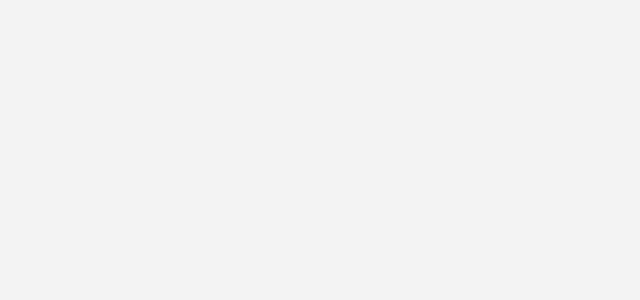
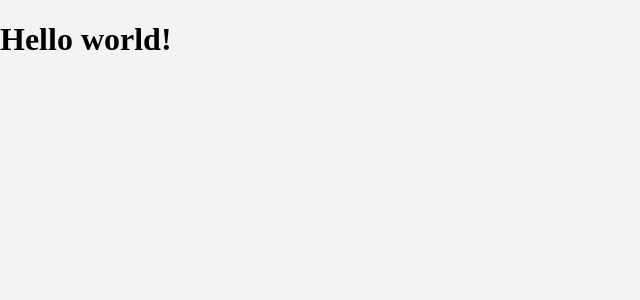
Before and after one commit to MahmoudMuhammedAli/SciDocs, a React (Create React App) app in the folder client/: page /login in a window 1280 px wide. Shown: the top 300 px of the page, without its empty margins (0-640 px from the left). Built offline with nearby package versions, Linux system fonts and the light colour scheme.

Commit message:
install tailwind css

```diff
--- a/client/package.json
+++ b/client/package.json
@@ -6,12 +6,15 @@
     "@testing-library/jest-dom": "^5.11.10",
     "@testing-library/react": "^11.2.6",
     "@testing-library/user-event": "^12.8.3",
+    "autoprefixer": "^10.4.8",
+    "postcss": "^8.4.16",
     "quill": "^1.3.7",
     "react": "^17.0.2",
     "react-dom": "^17.0.2",
     "react-router-dom": "^5.2.0",
     "react-scripts": "4.0.3",
     "socket.io-client": "^4.0.1",
+    "tailwindcss": "^3.1.8",
     "uuid": "^8.3.2",
     "web-vitals": "^1.1.1"
   },
--- /dev/null
+++ b/client/postcss.config.js
@@ -0,0 +1,6 @@
+module.exports = {
+  plugins: {
+    tailwindcss: {},
+    autoprefixer: {},
+  },
+}
--- a/client/src/App.js
+++ b/client/src/App.js
@@ -1,11 +1,12 @@
-import TextEditor from "./TextEditor"
+import TextEditor from "./pages/TextEditor";
 import {
   BrowserRouter as Router,
   Switch,
   Route,
   Redirect,
-} from "react-router-dom"
-import { v4 as uuidV4 } from "uuid"
+} from "react-router-dom";
+import { v4 as uuidV4 } from "uuid";
+import Login from "./pages/Login";
 
 function App() {
   return (
@@ -17,9 +18,12 @@ function App() {
         <Route path="/documents/:id">
           <TextEditor />
         </Route>
+        <Route path="/login">
+          <Login />
+        </Route>
       </Switch>
     </Router>
-  )
+  );
 }
 
-export default App
+export default App;
--- /dev/null
+++ b/client/src/pages/Login.js
@@ -0,0 +1,5 @@
+import React from "react";
+
+export default function Login() {
+  return <h1 className="text-3xl font-bold underline hidden">Hello world!</h1>;
+}
--- a/client/src/styles.css
+++ b/client/src/styles.css
@@ -1,3 +1,7 @@
+@tailwind base;
+@tailwind components;
+@tailwind utilities;
+
 *, *::before, *::after {
   box-sizing: border-box;
 }
```
Also changed, not shown: client/tailwind.config.js (added, +8 -0 lines), client/src/pages/TextEditor.js (renamed from client/src/TextEditor.js), 1 other file (tests, documents, lock files or other folders).
